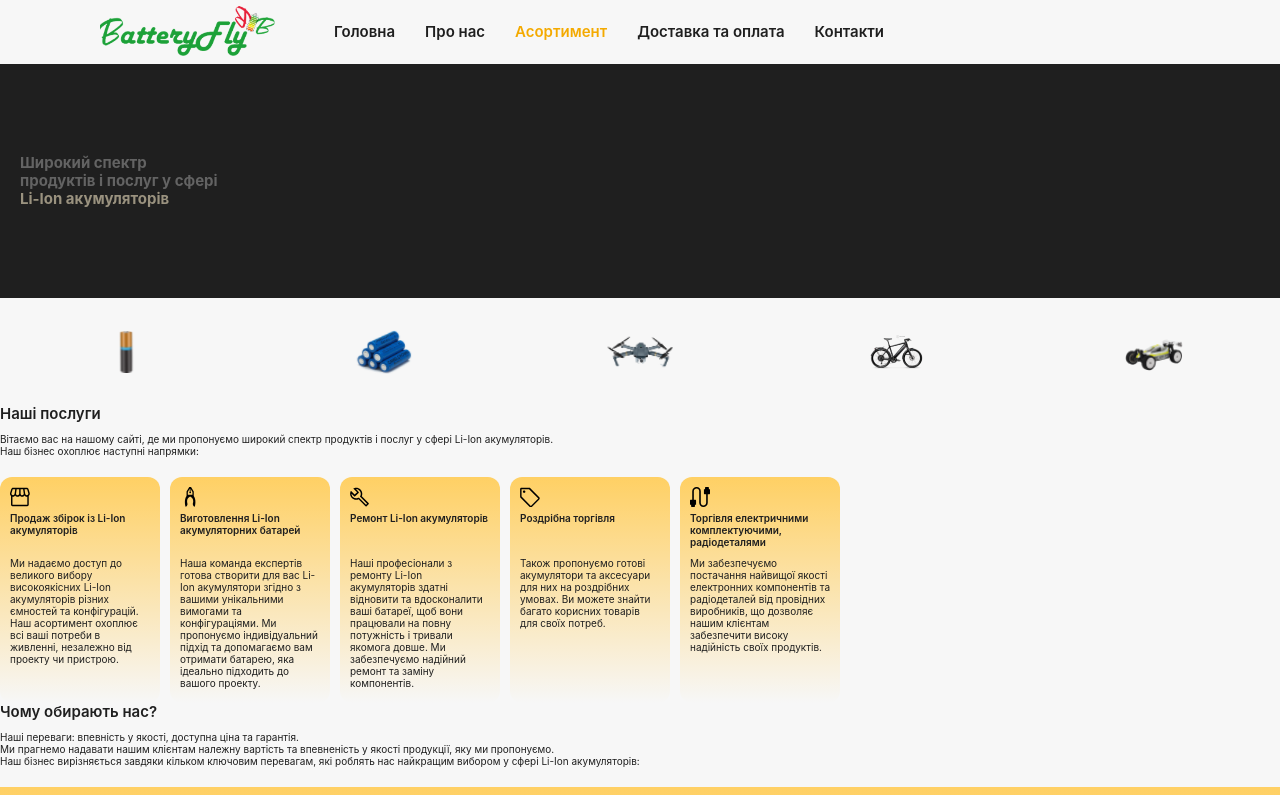
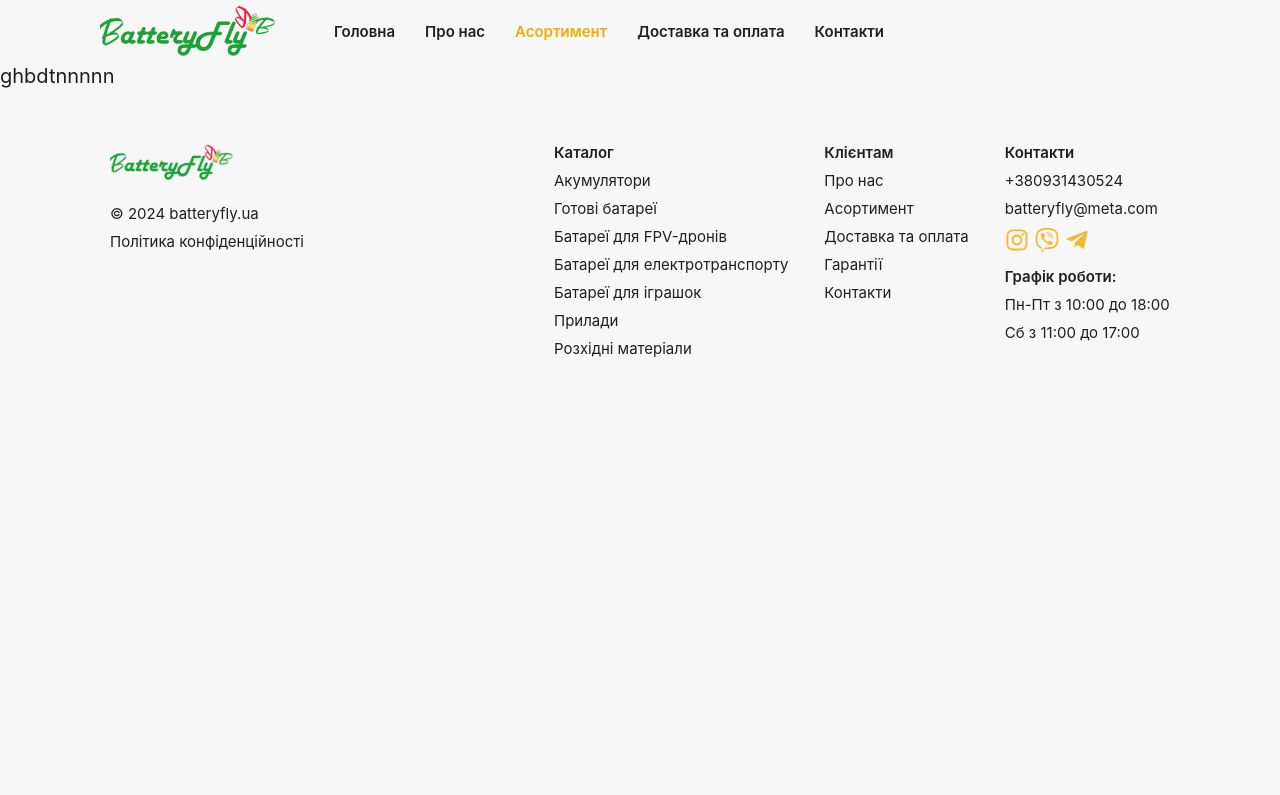
Before and after one commit to va7ul/Battery_Fly_Frontend, a React (Create React App) app: page /Battery_Fly_Frontend/assortment/1 in a window 1280 px wide. Shown: the top 795 px of the page. Built offline with nearby package versions, Linux system fonts and the light colour scheme.

Commit message:
created_Card

```diff
--- a/src/App.jsx
+++ b/src/App.jsx
@@ -28,7 +28,7 @@ const BatteriesForToysPage = lazy(() =>
 );
 const DevicesPage = lazy(() => import('pages/DevicesPage.jsx'));
 const MaterialsPage = lazy(() => import('pages/MaterialsPage.jsx'));
-const ItemPage = lazy(() => import('pages/ItemPage.jsx'));
+const CardPage = lazy(() => import('pages/CardPage.jsx'));
 const DeliveryPaymentPage = lazy(() => import('pages/DeliveryPaymentPage.jsx'));
 const ContactsPage = lazy(() => import('pages/ContactsPage.jsx'));
 const CheckoutPage = lazy(() => import('pages/CheckoutPage.jsx'));
@@ -65,7 +65,7 @@ export const App = () => {
         <Route path="/batteries-for-toys" element={<BatteriesForToysPage />} />
         <Route path="/devices" element={<DevicesPage />} />
         <Route path="/materials" element={<MaterialsPage />} />
-        <Route path="/items/:itemId" element={<ItemPage />} />
+        <Route path="/assortment/1" element={<CardPage />} />
         <Route
           path="/profile"
           element={
--- /dev/null
+++ b/src/components/CardPage/Card.jsx
@@ -0,0 +1,8 @@
+
+export const Card = () => {
+    return (
+        <div>
+           ghbdtnnnnn
+        </div>
+    );
+};
--- /dev/null
+++ b/src/pages/CardPage.jsx
@@ -0,0 +1,9 @@
+import { Card } from "components/CardPage/Card";
+
+const CardPage = () => {
+  return (
+    <Card />
+  )
+};
+
+export default CardPage;
--- a/src/pages/ItemPage.jsx
+++ /dev/null
@@ -1,5 +0,0 @@
-const ItemPage = () => {
-  return <div>ItemPage</div>;
-};
-
-export default ItemPage;
```
Also changed, not shown: src/components/CardPage/Card.styled.js (added).
